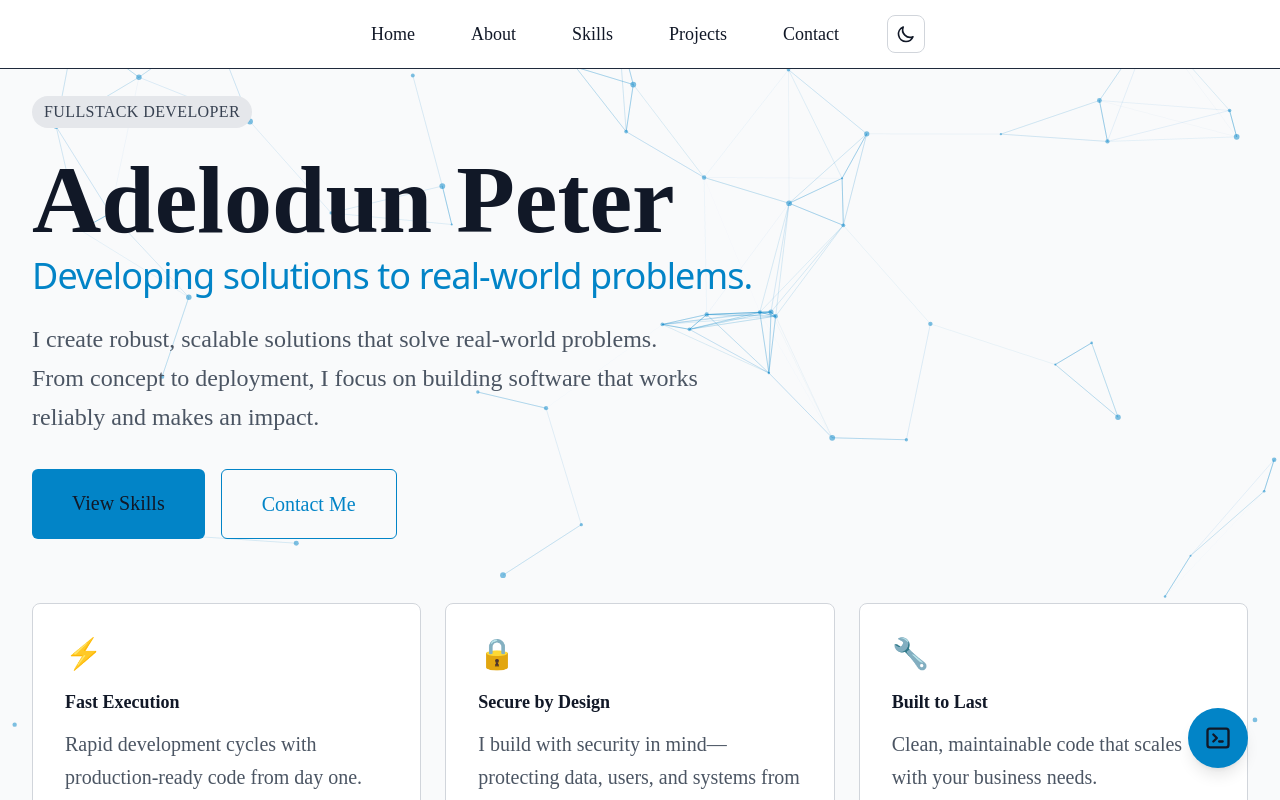
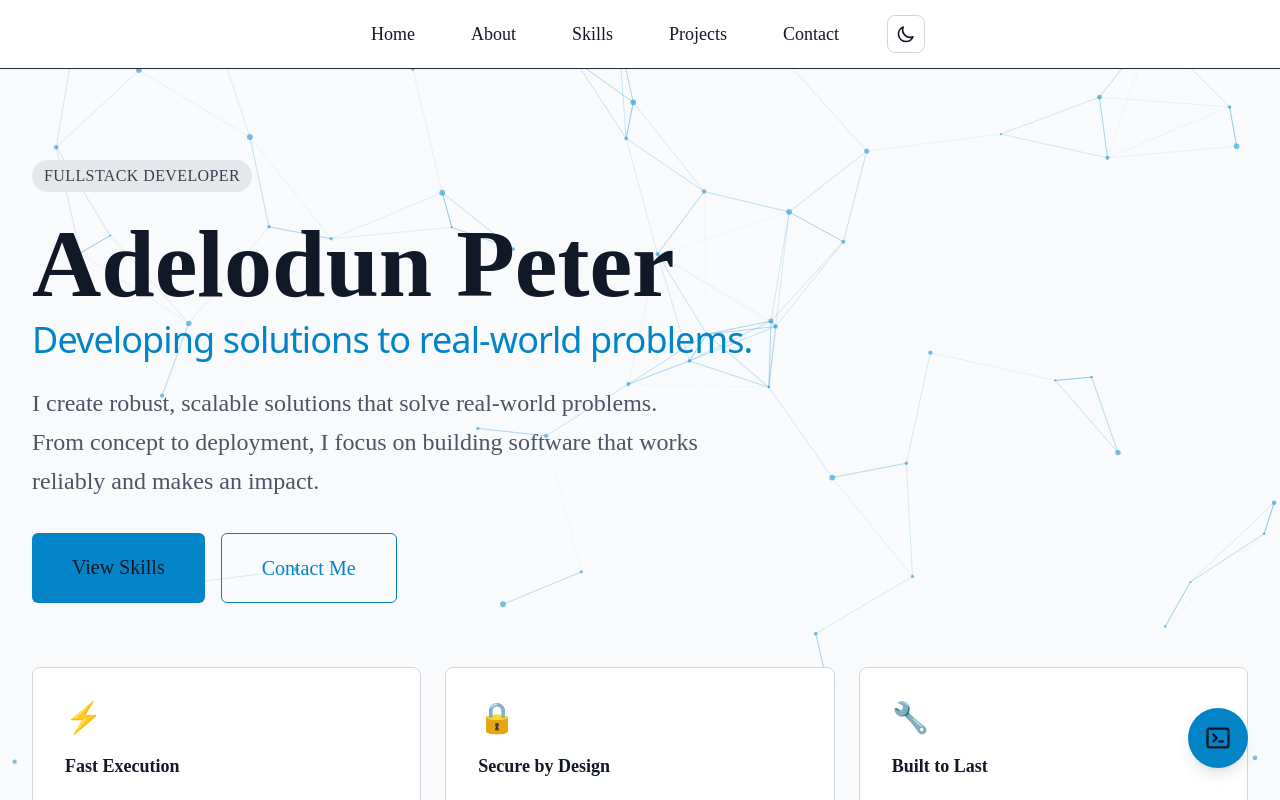
Before and after one commit to Adelodunpeter25/portfolio, a React (Vite) app: page / in a window 1280 px wide. Shown: the top 800 px of the page. Built offline with nearby package versions, Linux system fonts and the light colour scheme; a web font is replaced by a local one.

Commit message:
fix: increase gap between navbar and hero content

```diff
--- a/src/components/Hero.tsx
+++ b/src/components/Hero.tsx
@@ -21,7 +21,7 @@ export default function Hero({ name, tagline, mission, subtext, features }: Hero
     <section
       ref={ref as React.RefObject<HTMLElement>}
       id="home"
-      className={`min-h-screen flex items-center px-8 py-24 transition-all duration-1000 relative ${
+      className={`min-h-screen flex items-center px-8 pt-40 pb-24 transition-all duration-1000 relative ${
         isVisible ? 'opacity-100 translate-y-0' : 'opacity-0 translate-y-10'
       }`}
     >
```
